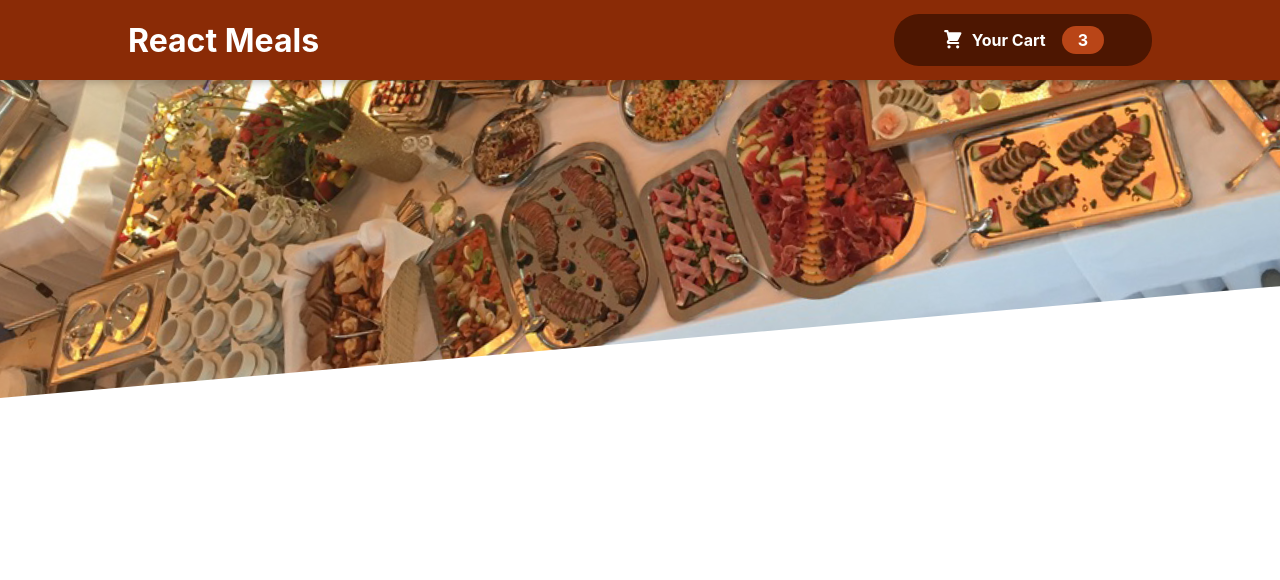
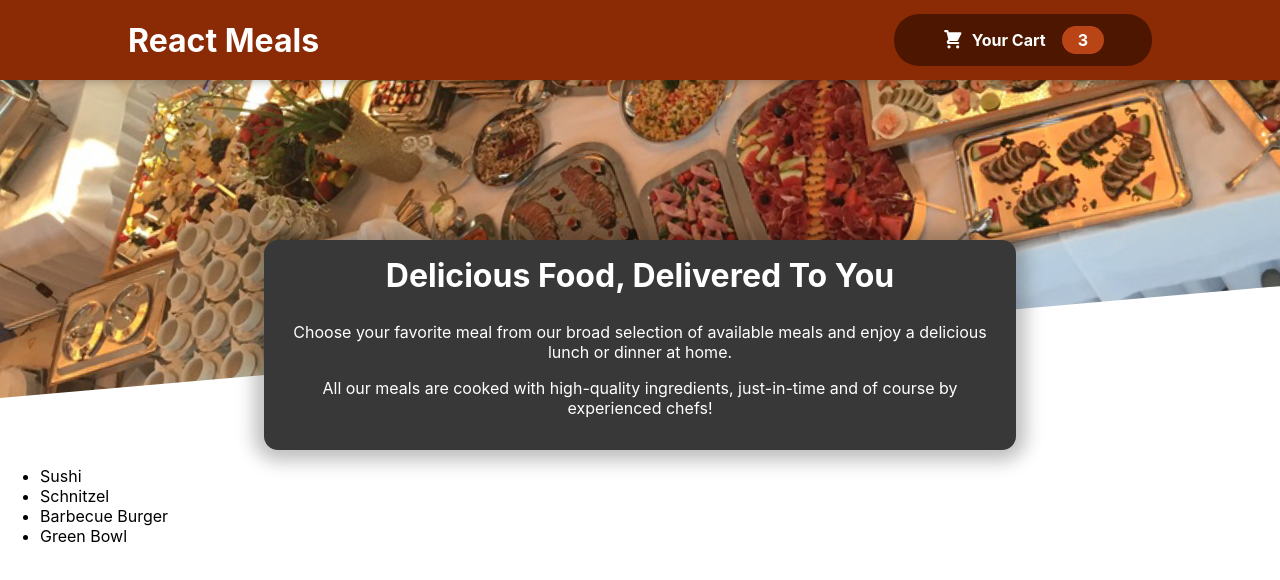
Before and after one commit to Nabajyoti4/food-order-app-react, a React (Create React App) app: page / in a window 1280 px wide. Shown: the top 580 px of the page. Built offline with nearby package versions, Linux system fonts and the light colour scheme.

Commit message:
Meals, MealsSummary and availableMeals component added with dummy data

```diff
--- a/src/App.js
+++ b/src/App.js
@@ -1,11 +1,13 @@
 //Components
 import { Fragment } from "react";
 import Header from "./components/Layout/Header";
+import Meals from "./components/Meals/Meals";
 
 function App() {
   return (
     <Fragment>
       <Header></Header>
+      <Meals></Meals>
     </Fragment>
   );
 }
--- /dev/null
+++ b/src/components/Meals/AvailableMeals.js
@@ -0,0 +1,42 @@
+import React from "react";
+
+//Dummy data
+const DUMMY_MEALS = [
+  {
+    id: "m1",
+    name: "Sushi",
+    description: "Finest fish and veggies",
+    price: 22.99,
+  },
+  {
+    id: "m2",
+    name: "Schnitzel",
+    description: "A german specialty!",
+    price: 16.5,
+  },
+  {
+    id: "m3",
+    name: "Barbecue Burger",
+    description: "American, raw, meaty",
+    price: 12.99,
+  },
+  {
+    id: "m4",
+    name: "Green Bowl",
+    description: "Healthy...and green...",
+    price: 18.99,
+  },
+];
+
+function AvailableMeals() {
+  const mealsList = DUMMY_MEALS.map((meals) => {
+    return <li>{meals.name}</li>;
+  });
+  return (
+    <section>
+      <ul>{mealsList}</ul>
+    </section>
+  );
+}
+
+export default AvailableMeals;
--- /dev/null
+++ b/src/components/Meals/Meals.js
@@ -0,0 +1,16 @@
+import React, { Fragment } from "react";
+
+//component
+import MealsSummary from "./MealsSummary";
+import AvailableMeals from "./AvailableMeals";
+
+function Meals() {
+  return (
+    <Fragment>
+      <MealsSummary></MealsSummary>
+      <AvailableMeals></AvailableMeals>
+    </Fragment>
+  );
+}
+
+export default Meals;
--- /dev/null
+++ b/src/components/Meals/MealsSummary.js
@@ -0,0 +1,20 @@
+import React from "react";
+import classes from "./MealsSummary.module.css";
+
+function MealsSummary() {
+  return (
+    <section className={classes.summary}>
+      <h2>Delicious Food, Delivered To You</h2>
+      <p>
+        Choose your favorite meal from our broad selection of available meals
+        and enjoy a delicious lunch or dinner at home.
+      </p>
+      <p>
+        All our meals are cooked with high-quality ingredients, just-in-time and
+        of course by experienced chefs!
+      </p>
+    </section>
+  );
+}
+
+export default MealsSummary;
--- /dev/null
+++ b/src/components/Meals/MealsSummary.module.css
@@ -0,0 +1,18 @@
+.summary {
+    text-align: center;
+    max-width: 45rem;
+    width: 90%;
+    margin: auto;
+    margin-top: -10rem;
+    position: relative;
+    background-color: #383838;
+    color: white;
+    border-radius: 14px;
+    padding: 1rem;
+    box-shadow: 0 1px 18px 10px rgba(0, 0, 0, 0.25);
+}
+
+.summary h2 {
+    font-size: 2rem;
+    margin-top: 0;
+}
```
